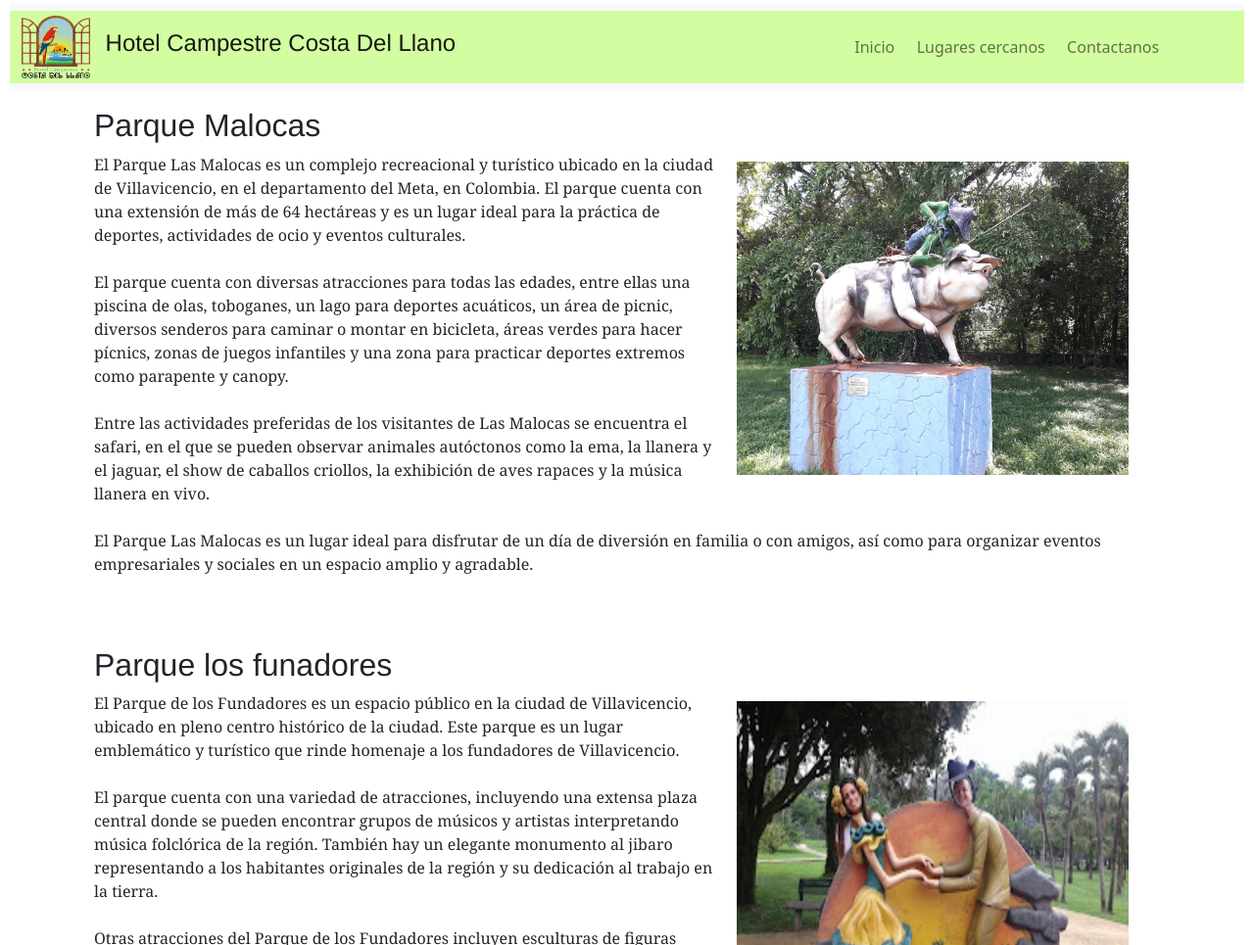
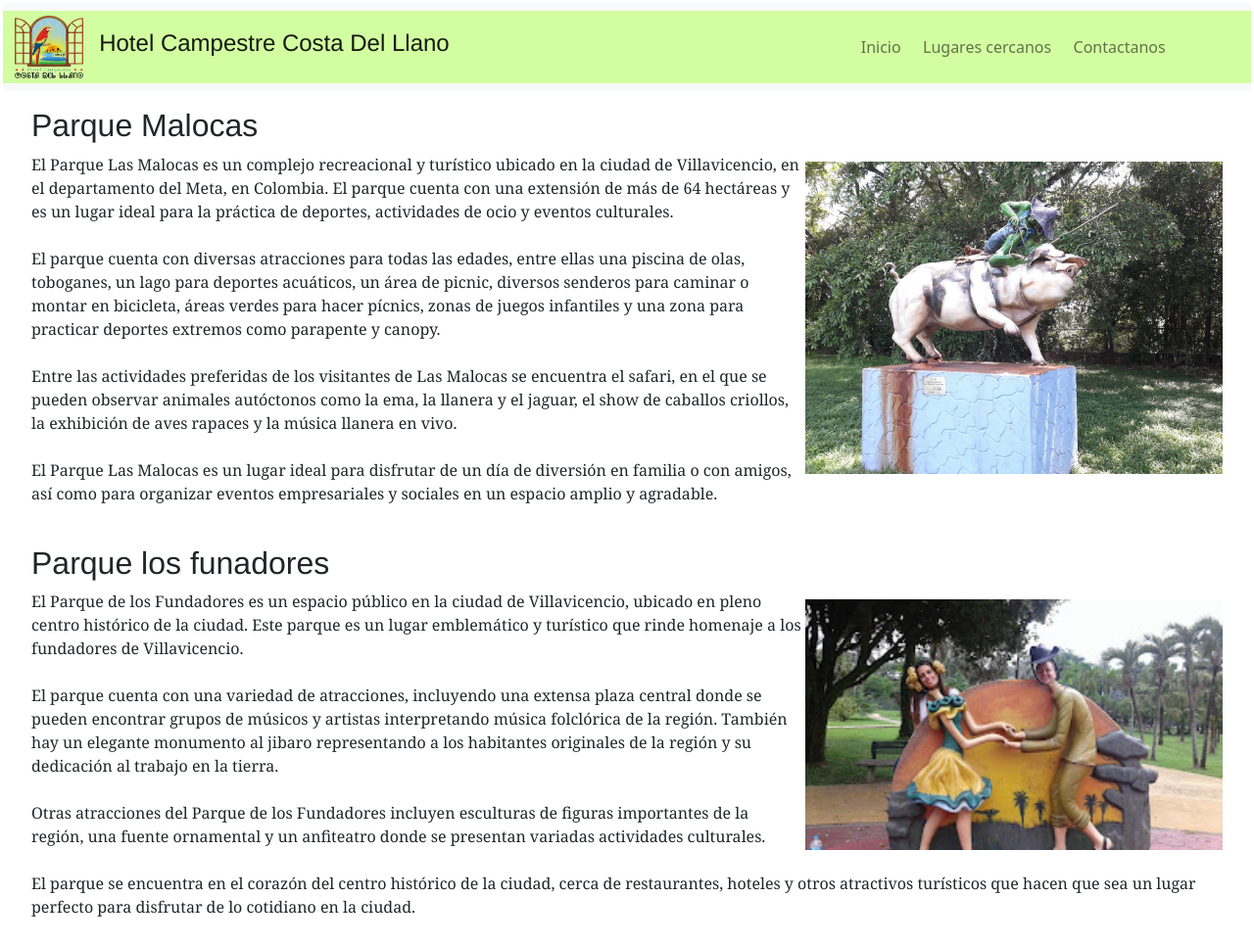
Before and after one commit to Akernia/HotelcampestreCDLL.github.io, a plain HTML site: page Lugares.html in a window 1280 px wide. Shown: the top 965 px of the page at 98% size. Drawn offline with Linux system fonts and the light colour scheme.

Commit message:
Estilos.css
Initial commit

```diff
--- a/Estilos.css
+++ b/Estilos.css
@@ -1,7 +1,6 @@
-
 .Barra{
-    margin-left: 0.6em;
-    margin-right: 0.6rem;
+    margin-left: 0.2em;
+    margin-right: 0.2rem;
     margin-top: 0.2rem;
     margin-bottom: 0.2rem;
 
@@ -43,8 +42,8 @@
 }
 .descripcion{
     margin-top: 1.5rem;
-    margin-left: 12.6rem;
-    margin-right: 12rem;
+    margin-left: 11rem;
+    margin-right: 10.5rem;
 }
 .Habi{
     height: 2.8rem;
@@ -61,7 +60,7 @@
 }
 .Habiimg{
     margin: 0 auto;
-    width: 50%;
+    width: 60%;
 }
 .ZV{
     position: relative;
@@ -180,16 +179,15 @@
 
 .PNNS{
     margin-top: 1rem;
-    margin-left: 6rem;
-    margin-right: 8rem;
-    margin-bottom: 3rem;
+    margin-left: 2rem;
+    margin-right: 2rem;
+    margin-bottom: 1rem;
 }
 .PNNS img {
     margin-top: 0.6rem;
     float: right;
-    width: 25rem;
-    height: 20rem;
-    margin-left: 1rem;
+    width: 35%;
+    margin-left: 0.2rem;
     margin-bottom: 1rem;
 }
 .titles{
```
